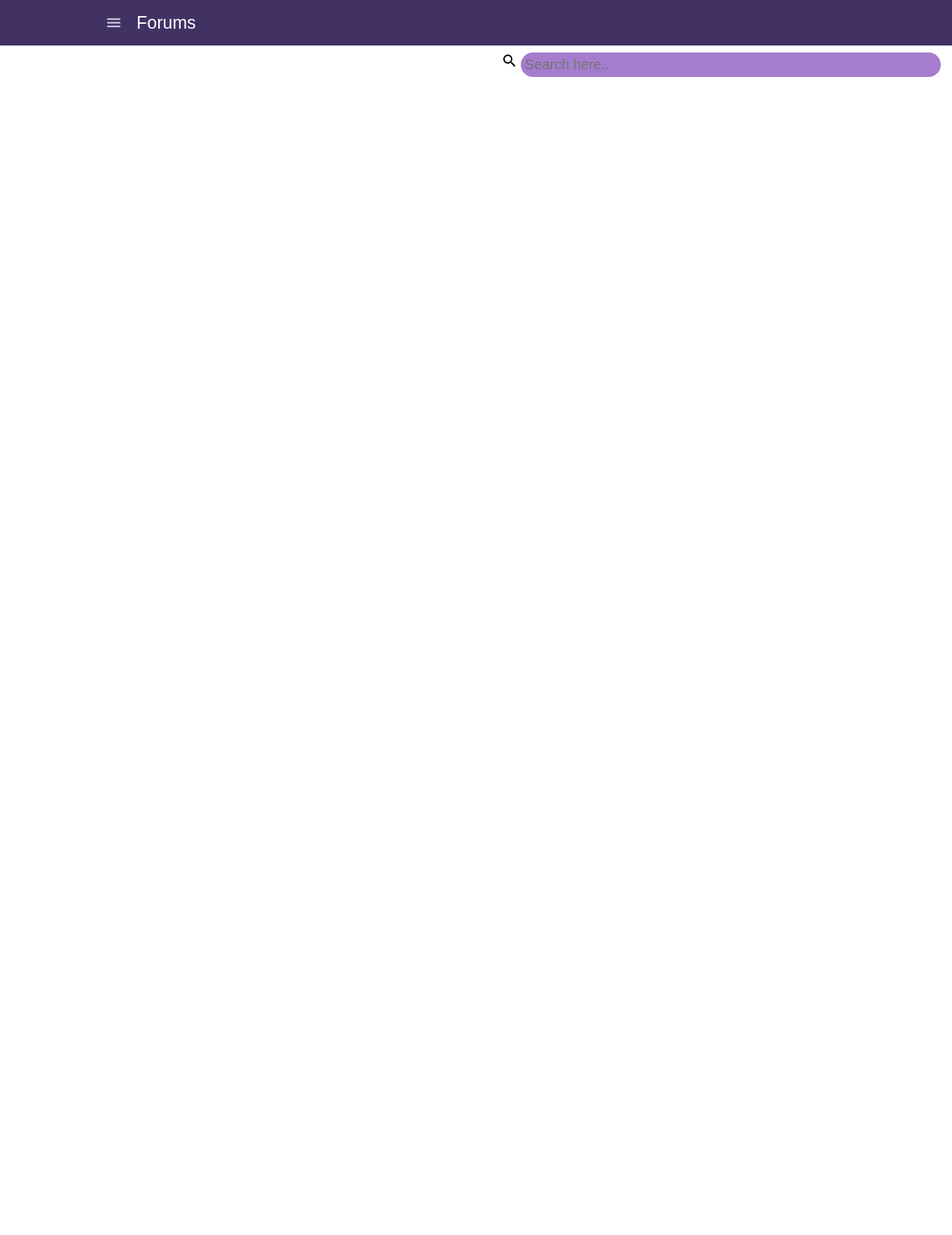
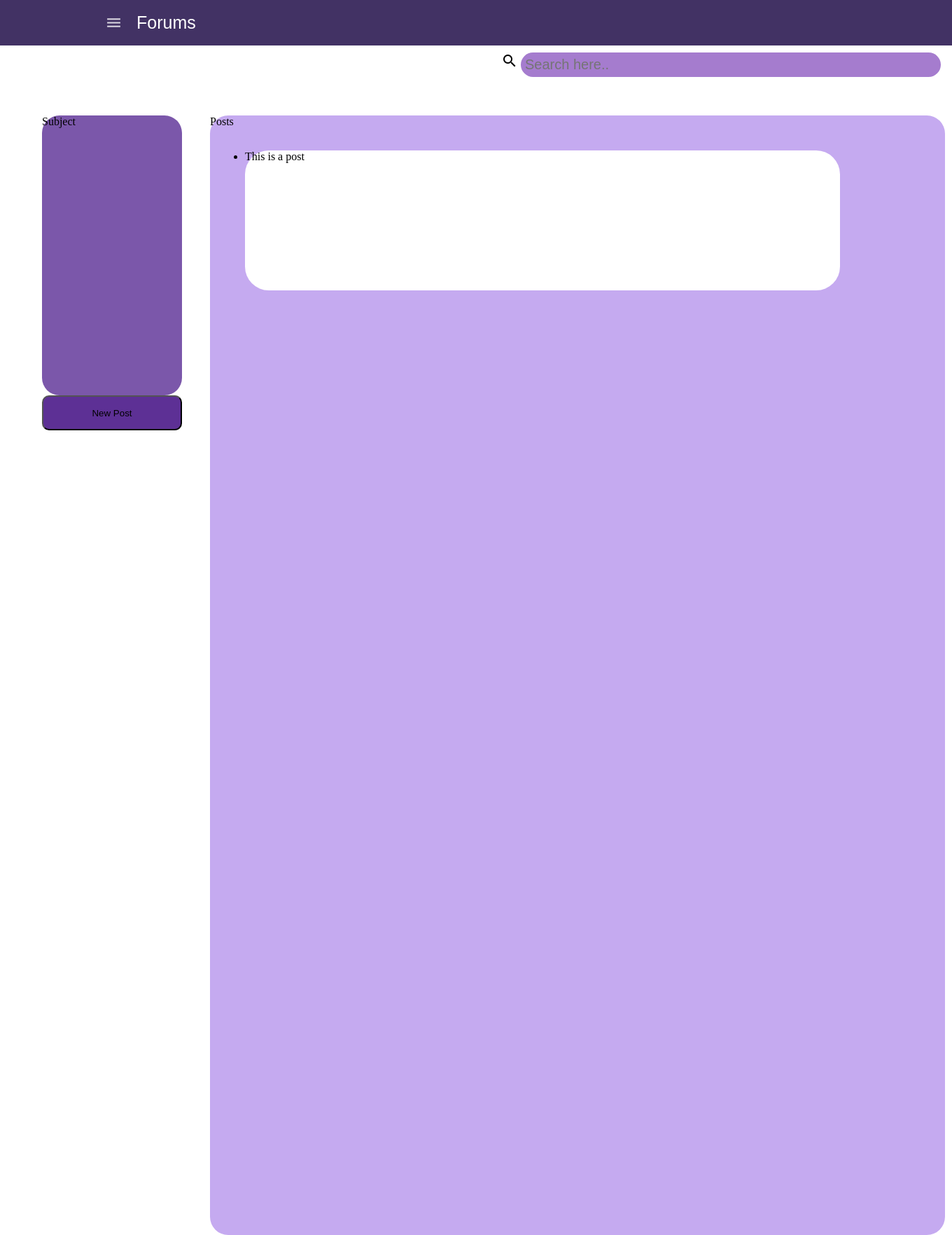
Before and after one commit to dxh253/Team-Project, a Django app: page / in a window 1360 px wide. Shown: the whole page at 70% size. Before the commit the page ends 110 px from the top, so only its background shows below. Run offline with Django 4.2, Linux system fonts and the light colour scheme.

Commit message:
Edit HTML page

```diff
--- a/mySite/mysite/templates/forumpage.html
+++ b/mySite/mysite/templates/forumpage.html
@@ -19,5 +19,16 @@
             <icon href="#search" class="material-icons">search</icon>
             <input type="text" placeholder="Search here..">
         </div>
+
+        <div class="sidemenu">
+            <a>Subject</a>
+            <button type="button">New Post</button>
+        </div>
+        <div class="forumboard">
+            <container>Posts</container>
+            <ul>
+                <li>This is a post</li>
+            </ul>
+        </div>
     </body>
 </html>
```
